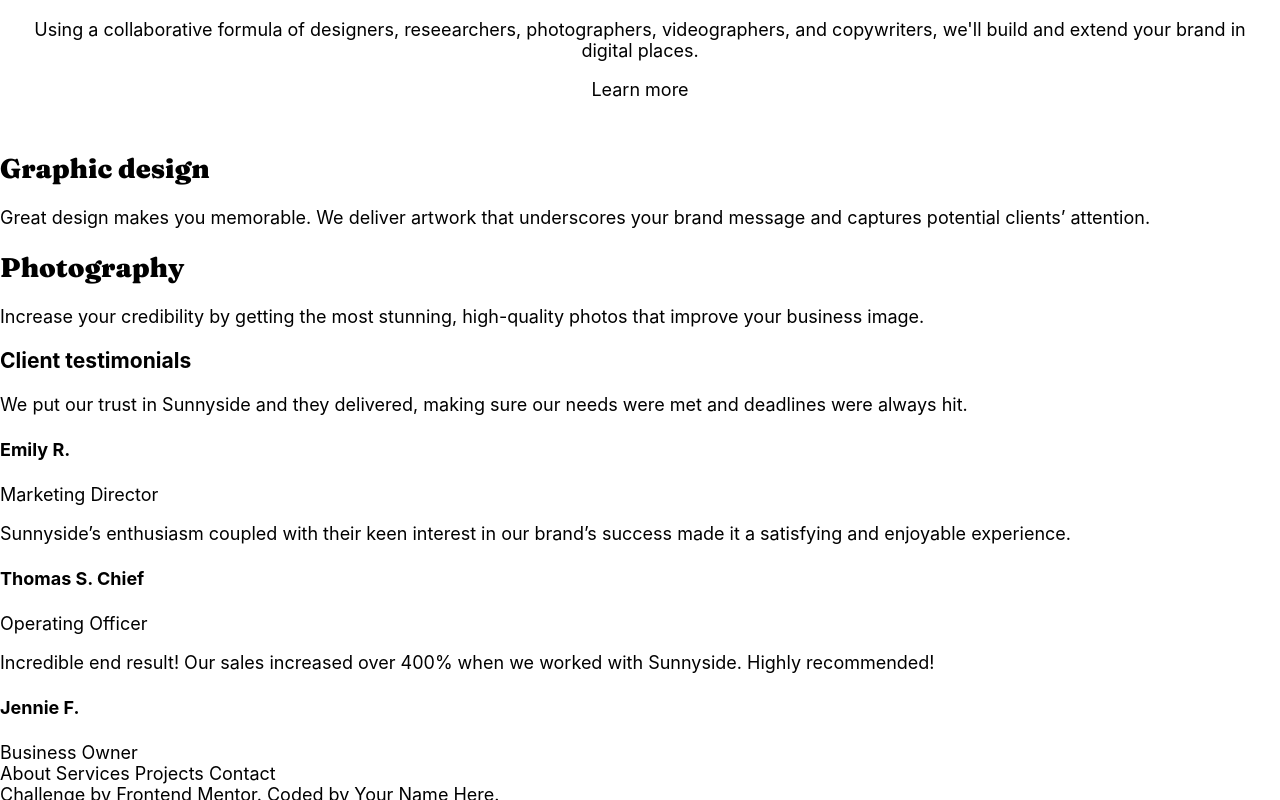
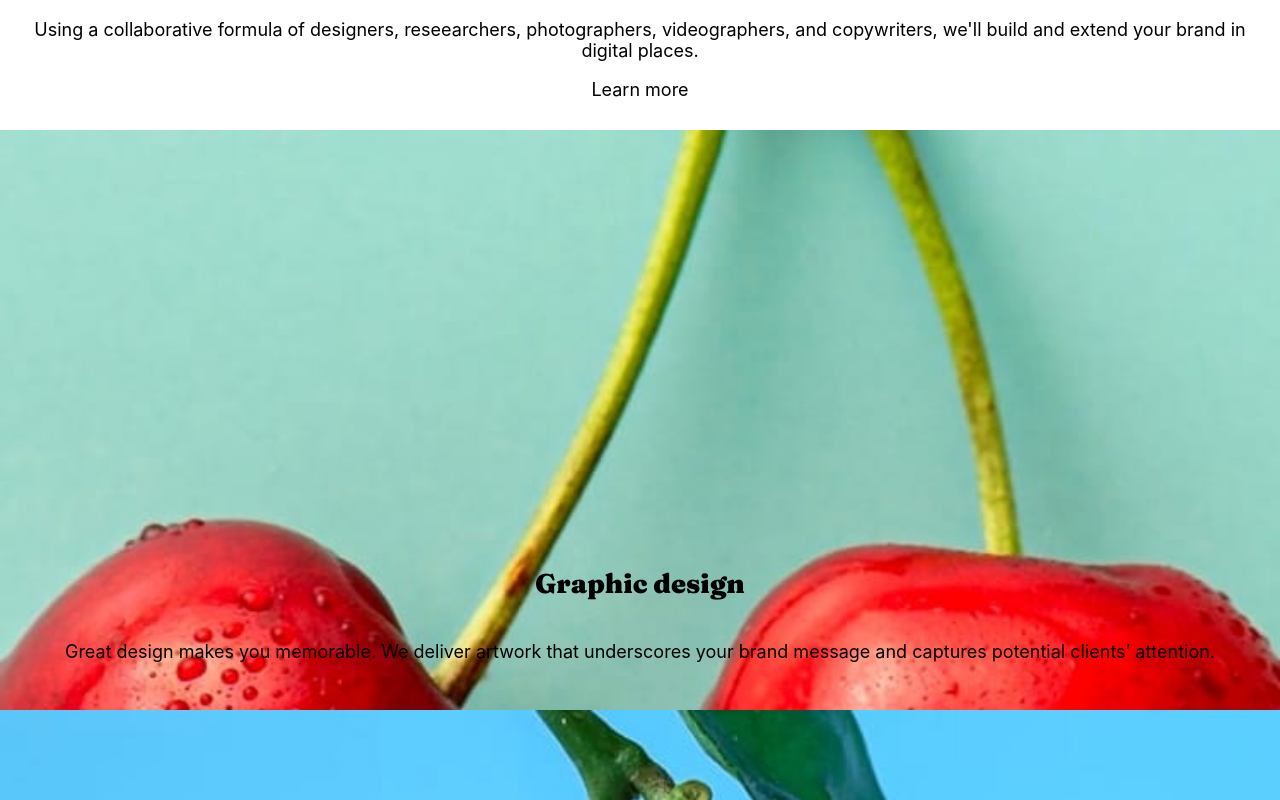
Before and after one commit to imalbert/_frontendmentor_sunnyside-agency-landing-page, a Next.js app: page / in a window 1280 px wide. Shown: the part 2060-2860 px from the top of the page. Built offline with nearby package versions, Linux system fonts and the light colour scheme.

Commit message:
tall sections with backgrounds

```diff
--- a/pages/index.tsx
+++ b/pages/index.tsx
@@ -3,6 +3,8 @@
 import ArrowDownIcon from "../images/icon-arrow-down.svg";
 import ImageTransform from "../images/desktop/image-transform.jpg";
 import ImageStandOut from "../images/desktop/image-stand-out.jpg";
+import ImageGraphicDesign from "../images/desktop/image-graphic-design.jpg";
+import ImagePhotography from "../images/desktop/image-photography.jpg";
 
 export default function Home() {
   return (
@@ -38,12 +40,14 @@
           <h2>Stand out to the right audience</h2>
           <p>
             Using a collaborative formula of designers, reseearchers,
-            photographers, videographers, and copywriters, we'll build and
+            photographers, videographers, and copywriters, we&apos;ll build and
             extend your brand in digital places.
           </p>
           Learn more
         </section>
-        <section>
+        <section
+          className={`${styles.tallSection} ${styles.graphicDesignerBg}`}
+        >
           <h2>Graphic design</h2>
           <p>
             Great design makes you memorable. We deliver artwork that
@@ -51,7 +55,7 @@
             attention.
           </p>
         </section>
-        <section>
+        <section className={`${styles.tallSection} ${styles.photographyBg}`}>
           <h2>Photography</h2>
           <p>
             Increase your credibility by getting the most stunning, high-quality
--- a/styles/Home.module.css
+++ b/styles/Home.module.css
@@ -25,9 +25,36 @@
   color: white;
 }
 
-.section {
+.section,
+.tallSection {
   padding: 30px 20px;
   text-align: center;
+}
+.tallSection {
+  height: 580px;
+  display: flex;
+  flex-direction: column;
+  align-items: center;
+  justify-content: flex-end;
+}
+.imgBg {
+  position: absolute;
+  z-index: 0;
+}
+.graphicDesignerBg,
+.photographyBg {
+  background-size: cover;
+  background-position-x: 50%;
+  background-repeat: no-repeat;
+}
+.graphicDesignerBg {
+  background-image: url('../images/mobile/image-graphic-design.jpg');
+}
+.photographyBg {
+  background-image: url('../images/mobile/image-photography.jpg');
+}
+.bgOverlay {
+  position: relative;
 }
 
 @media(min-width: 495px) {
```
